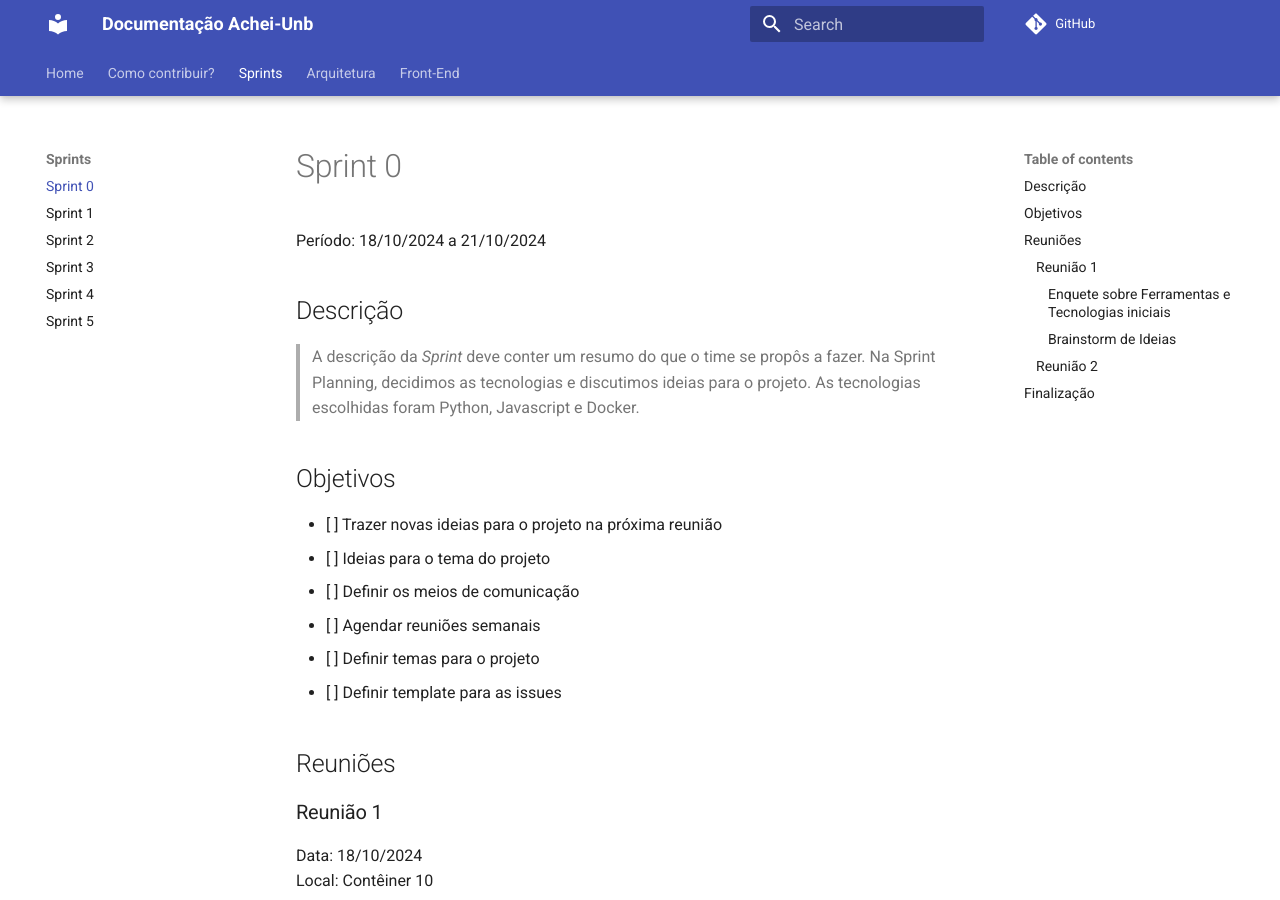
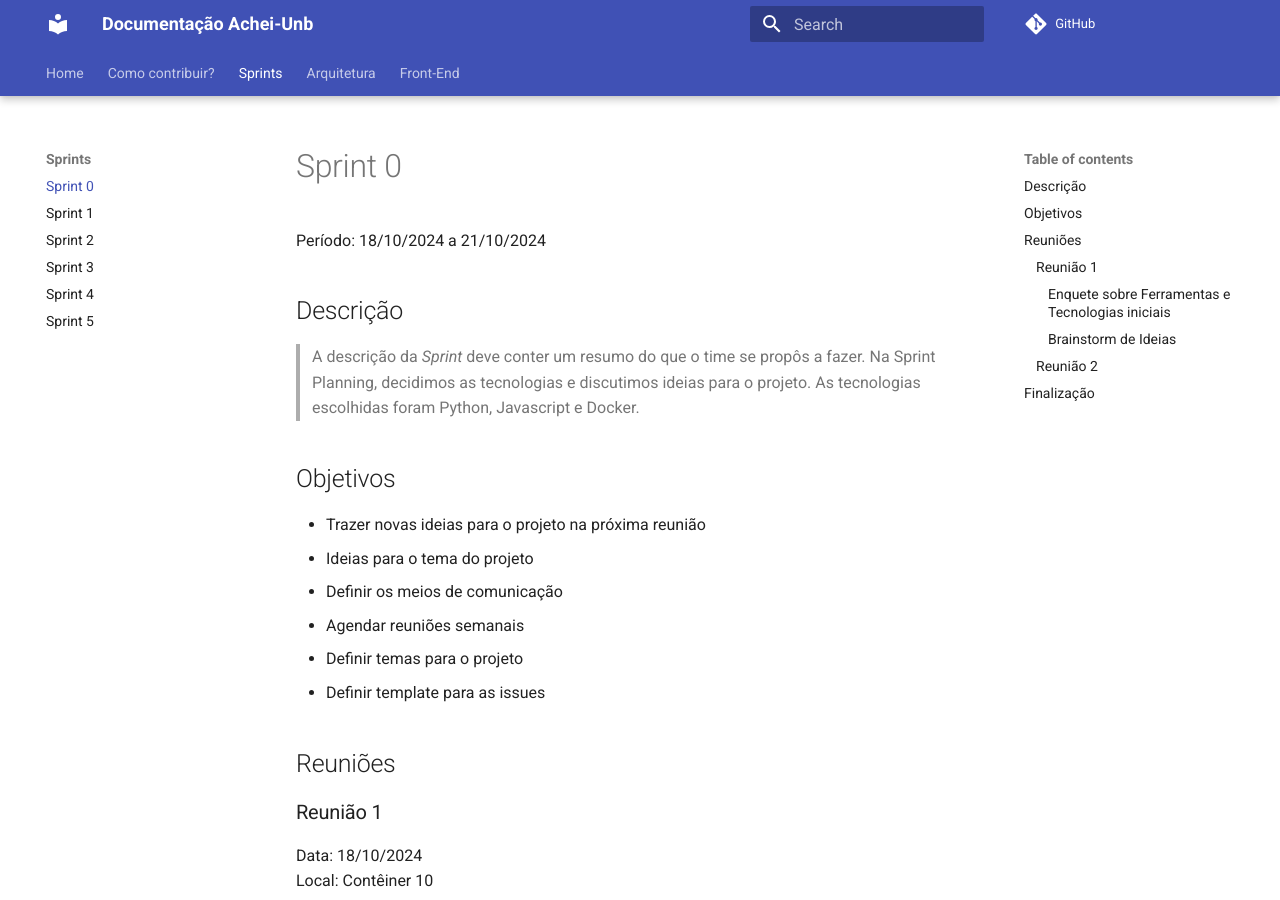
Before and after one commit to zlimaz/2025-1-AcheiUnB-Testes, an MkDocs documentation site: the page built from docs/sprints/sprint-0.md, in a window 1280 px wide and 900 px high. Built offline with MkDocs 1.6.1 and Material for MkDocs 9.7.7, drawn with Linux system fonts in a browser that asks for light colours; comment, search, counter and statistics services are not loaded.

```diff
--- a/docs/sprints/sprint-0.md
+++ b/docs/sprints/sprint-0.md
@@ -5,12 +5,12 @@ Período: 18/10/2024 a 21/10/2024
 > A descrição da _Sprint_ deve conter um resumo do que o time se propôs a fazer. Na Sprint Planning, decidimos as tecnologias e discutimos ideias para o projeto. As tecnologias escolhidas foram Python, Javascript e Docker.
 
 ## Objetivos
-- [ ] Trazer novas ideias para o projeto na próxima reunião
-- [ ] Ideias para o tema do projeto
-- [ ] Definir os meios de comunicação
-- [ ] Agendar reuniões semanais
-- [ ] Definir temas para o projeto
-- [ ] Definir template para as issues
+- Trazer novas ideias para o projeto na próxima reunião
+- Ideias para o tema do projeto
+- Definir os meios de comunicação
+- Agendar reuniões semanais
+- Definir temas para o projeto
+- Definir template para as issues
 
 ## Reuniões
 ### Reunião 1
```
